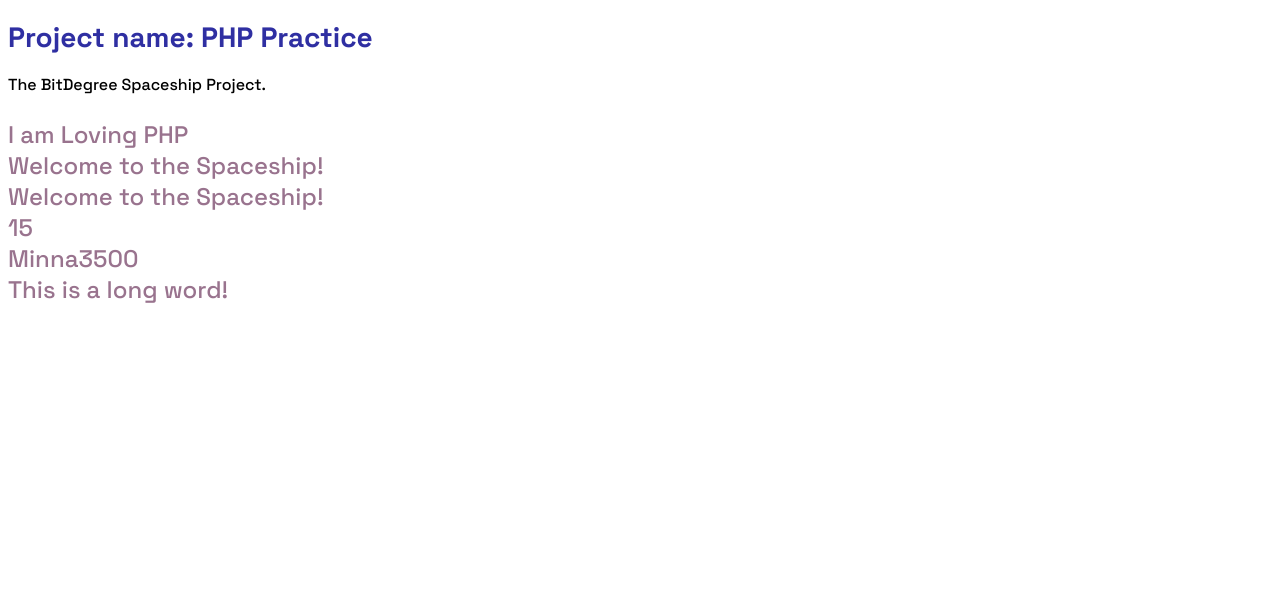
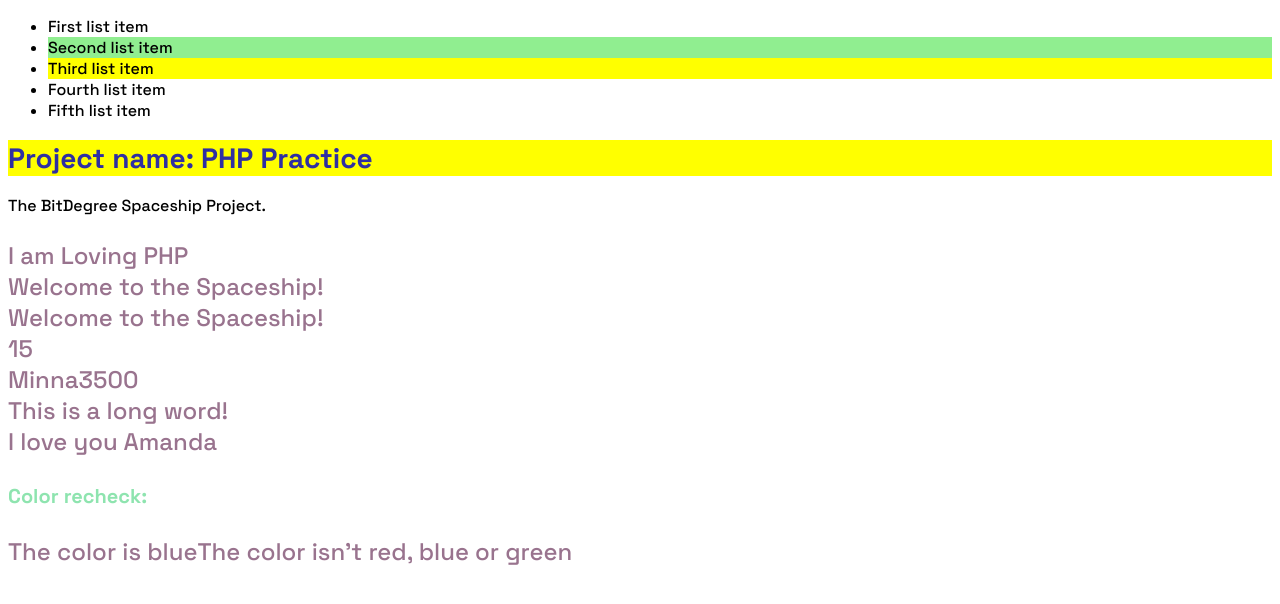
Before and after one commit to Jedidiah-Solomon/PHP-PROJECT, a PHP site: page / in a window 1280 px wide. Shown: the top 604 px of the page. Run offline with PHP 8.4, Linux system fonts and the light colour scheme.

Commit message:
Added Variables

```diff
--- a/assest/SASS/styles.css
+++ b/assest/SASS/styles.css
@@ -2,6 +2,16 @@
 /* My colors */
 body {
   font-family: "Space Grotesk", sans-serif;
+}
+
+/* Selects the second li element in a list */
+li:nth-child(2) {
+  background: lightgreen;
+}
+
+/* Selects every third element among any group of siblings */
+:nth-child(3) {
+  background: yellow;
 }
 
 h1 {
@@ -9,6 +19,11 @@ h1 {
   color: #2F2FA2;
 }
 
+h4 {
+  color: #8EE4AF;
+  font-size: 20px;
+}
+
 .phptag {
   font-size: 24px;
   color: #99738E;
--- a/assest/SASS/styles.scss
+++ b/assest/SASS/styles.scss
@@ -9,9 +9,24 @@ body {
     font-family: 'Space Grotesk', sans-serif;
 }
 
+/* Selects the second li element in a list */
+li:nth-child(2) {
+    background: lightgreen;
+  }
+
+  /* Selects every third element among any group of siblings */
+:nth-child(3) {
+    background: yellow;
+  }
+
 h1 {
     font-size: sizeDoubler(14px);
     color: $primary-color;
+}
+
+h4 {
+    color: $pure-color;
+    font-size: sizeDoubler(10px);
 }
 
 .phptag {
--- a/index.php
+++ b/index.php
@@ -10,6 +10,14 @@ $distance = 3500;
     <title>BitDegree Spaceship Project</title>
 	</head>
 	<body>
+    <ul>
+      <li>First list item</li>
+      <li>Second list item</li>
+      <li>Third list item</li>
+      <li>Fourth list item</li>
+      <li>Fifth list item</li>
+    </ul>
+
     <p>
       <h1>Project name: PHP Practice</h1>
       <?php
@@ -39,7 +47,59 @@ $distance = 3500;
         else {
           echo "<br>This is a short word!";
         }
+
+        //If Statement
+        $userName = "Amanda";
+        if($userName == "Amanda") {
+          echo "<br>I love you Amanda";
+        }
+        else {
+          echo "You are not my spec";
+        }
+
+        //Variables
+        $centralcomputer = "Works";
+
+        //The switch statement is used to replace if/else statements that
+        //have multiple expressions with the same value. This command
+        //is more efficient and easier to read.
+
       ?>
     </p>
+    <h4>Color recheck:</h4>
+    <p class="phptag">
+        <?php
+          // Switch code goes below
+          //Ans: The color is blue
+          switch ("blue") {
+            case "red":
+              echo 'The color is red';
+            break;
+            case "blue":
+              echo 'The color is blue';
+            break;
+            case "green":
+              echo 'The color is green';
+            break;
+            default:
+              echo "The color isn't red, blue or green";
+          }
+          //Second one
+          $color = "Pink";
+          switch ($color) {
+            case "red":
+              echo 'The color is red';
+            break;
+            case "blue":
+              echo 'The color is blue';
+            break;
+            case "green":
+              echo 'The color is green';
+            break;
+            default:
+              echo "The color isn't red, blue or green";
+          }
+        ?>
+      </p>
 	</body>
 </html>
```
Also changed, not shown: Notebook.txt (+9 -0 lines), 1 other file.
